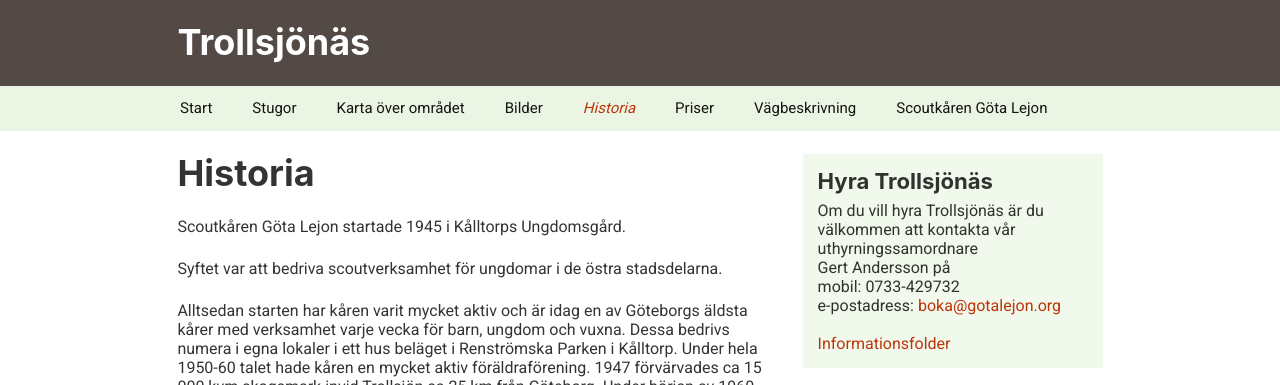
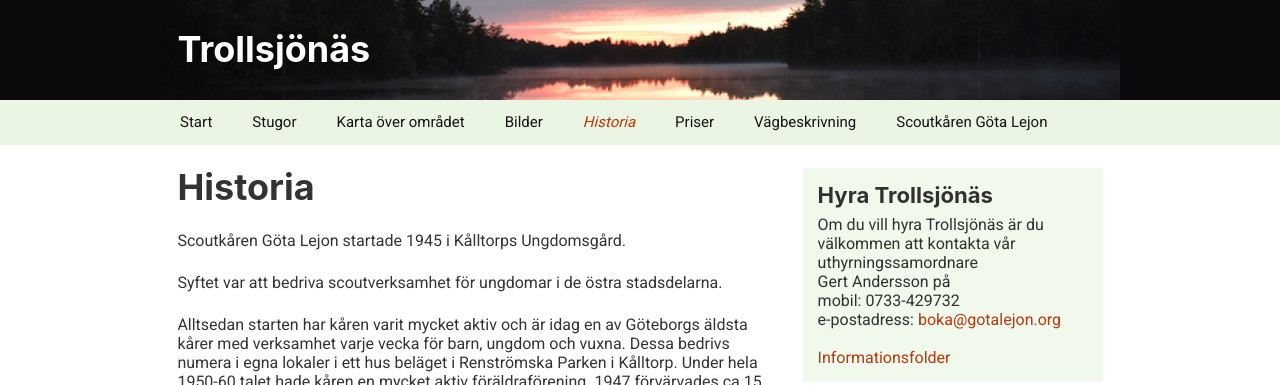
Before and after one commit to Scoutkaren-Gota-Lejon/trollsjonas, a Gatsby site: page /historia/ in a window 1280 px wide. Shown: the top 385 px of the page. Built offline with nearby package versions, Linux system fonts and the light colour scheme; Gatsby itself is replaced by a stand-in of ours.

Commit message:
New header

```diff
--- a/src/components/header.js
+++ b/src/components/header.js
@@ -1,21 +1,55 @@
-import { Link } from "gatsby"
+import { Link, graphql, useStaticQuery } from "gatsby"
 import PropTypes from "prop-types"
 import React from "react"
+import Img from "gatsby-image"
 
-const Header = ({ siteTitle, maxWidth }) => (
+const Header = ({ siteTitle, maxWidth }) => {
+  const data = useStaticQuery(
+    graphql`
+  query {
+    header: file(relativePath: { eq: "header.jpg" }) {
+      childImageSharp {
+        fluid(maxWidth: 800) {
+          ...GatsbyImageSharpFluid_withWebp_noBase64
+        }
+      }
+    }
+  }
+`)
+
+  return (
     <header
       style={{
-      background: `#534a46`
+        background: `#0b090b`
       }}
     >
       <div
         style={{
           margin: `0 auto`,
           maxWidth: maxWidth,
-        padding: `1.45rem 1.0875rem`,
+          position: 'relative',
+          padding: `0 1.0875rem`,
+          height: '100px'
         }}
       >
-      <h1 style={{ margin: 0 }}>
+        <Img
+          alt="header"
+          fadeIn={false}
+          loading="eager"
+          fluid={data.header.childImageSharp.fluid}
+          style={{
+            position: "absolute",
+            left: 0,
+            top: 0,
+            width: "100%",
+            height: "100%"
+          }}
+          />
+        <h1 style={{
+          margin: 0,
+          position: 'absolute',
+          top: '30%'
+          }}>
           <Link
             to="/"
             style={{
@@ -29,6 +63,7 @@
       </div>
     </header>
   )
+}
 
 Header.propTypes = {
   siteTitle: PropTypes.string,
```
Also changed, not shown: src/images/header.jpg (added). Lines whose indentation alone changed are shown as unchanged.
